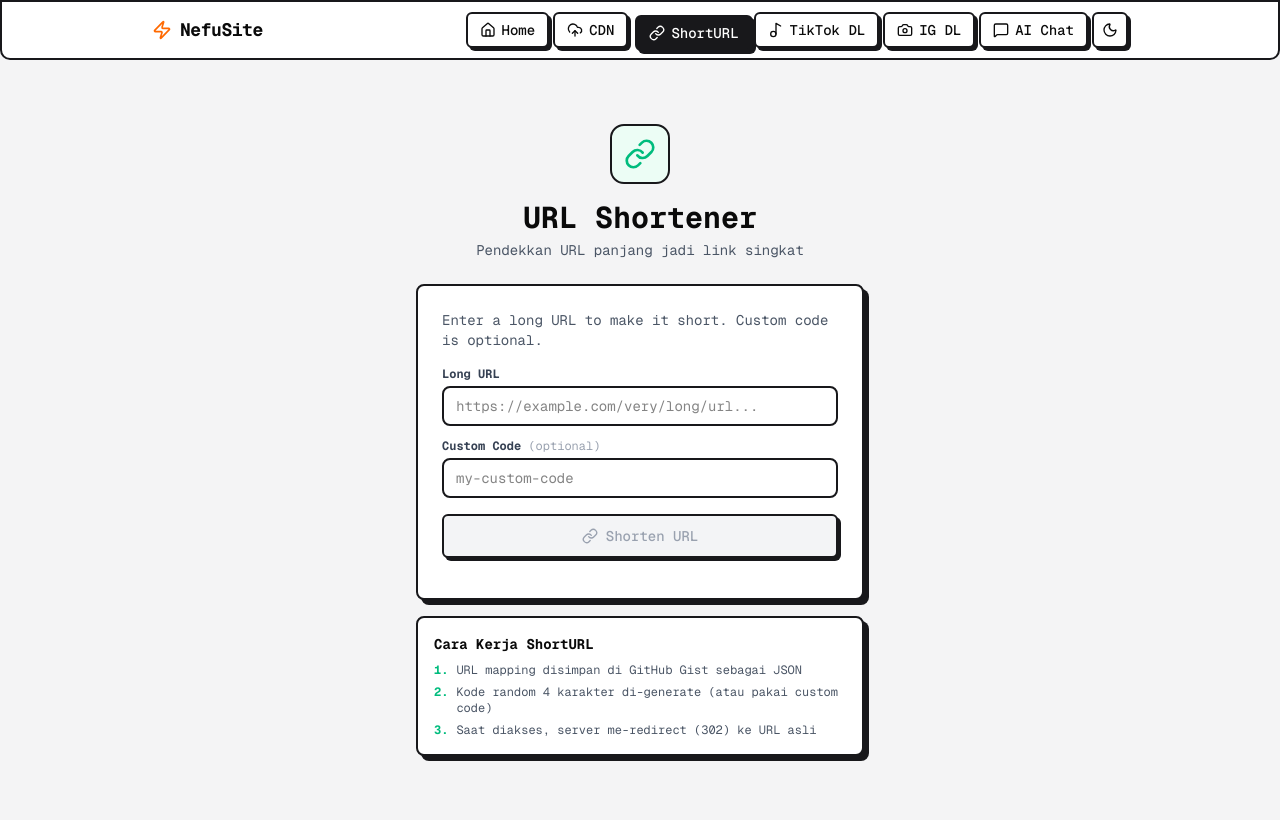
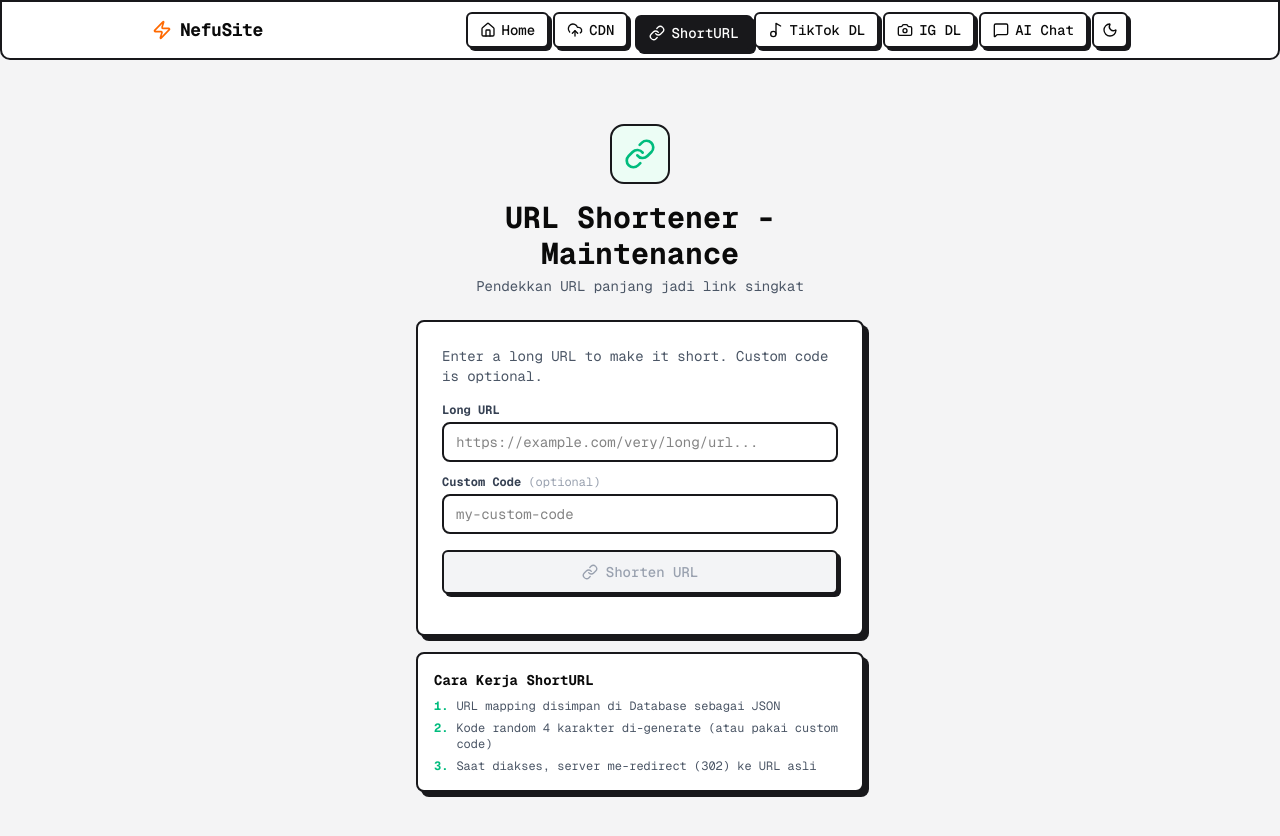
Before and after one commit to FaaOfc/opensorc, a Next.js app: page /short in a window 1280 px wide. Shown: the top 836 px of the page. Built offline with nearby package versions, Linux system fonts and the light colour scheme.

Commit message:
Update page.tsx

```diff
--- a/src/app/short/page.tsx
+++ b/src/app/short/page.tsx
@@ -58,7 +58,7 @@ export default function ShorturlPage() {
             <Link className="size-8 text-emerald-500" />
           </div>
           <h1 className="text-2xl sm:text-3xl font-mono font-bold mb-1">
-            URL Shortener
+            URL Shortener - Maintenance
           </h1>
           <p className="text-sm text-gray-600 font-mono">
             Pendekkan URL panjang jadi link singkat
@@ -165,7 +165,7 @@ export default function ShorturlPage() {
           <ol className="space-y-1.5 text-xs font-mono text-gray-600">
             <li className="flex items-start gap-2">
               <span className="text-emerald-500 font-bold">1.</span>
-              URL mapping disimpan di GitHub Gist sebagai JSON
+              URL mapping disimpan di Database sebagai JSON
             </li>
             <li className="flex items-start gap-2">
               <span className="text-emerald-500 font-bold">2.</span>
```
